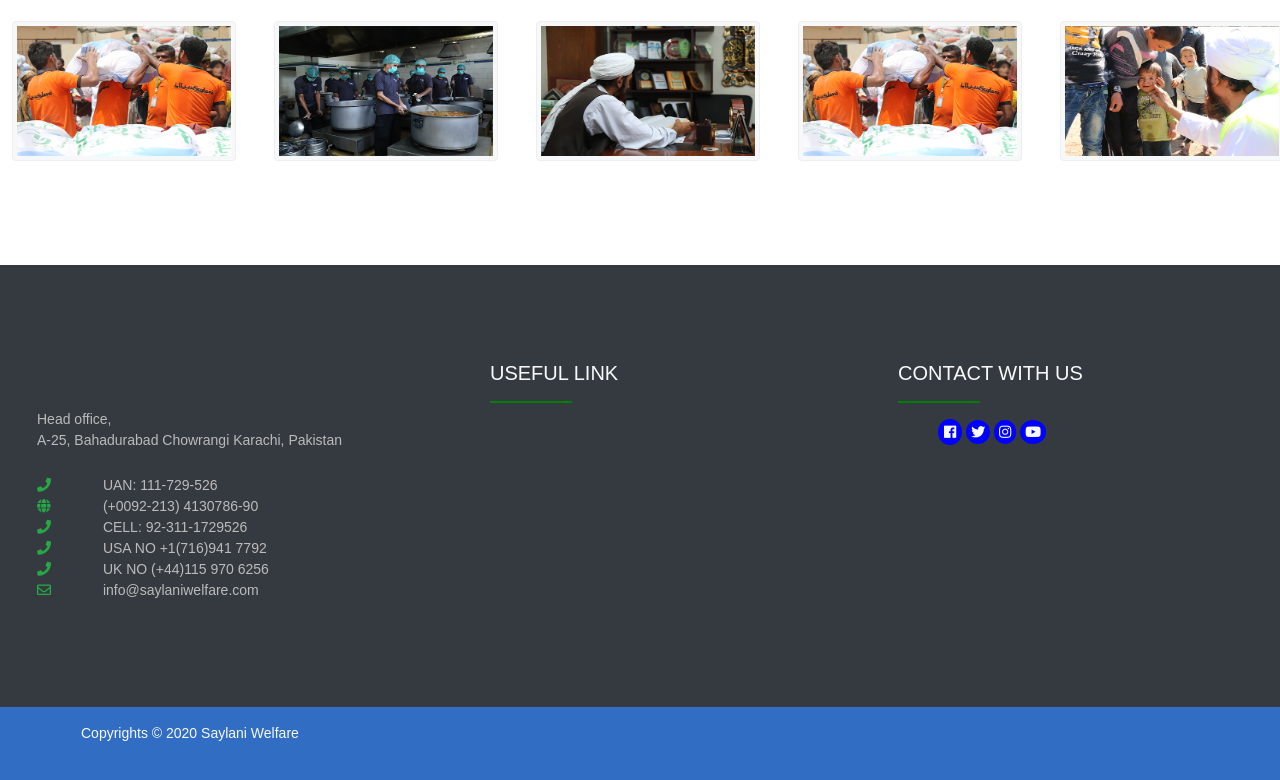
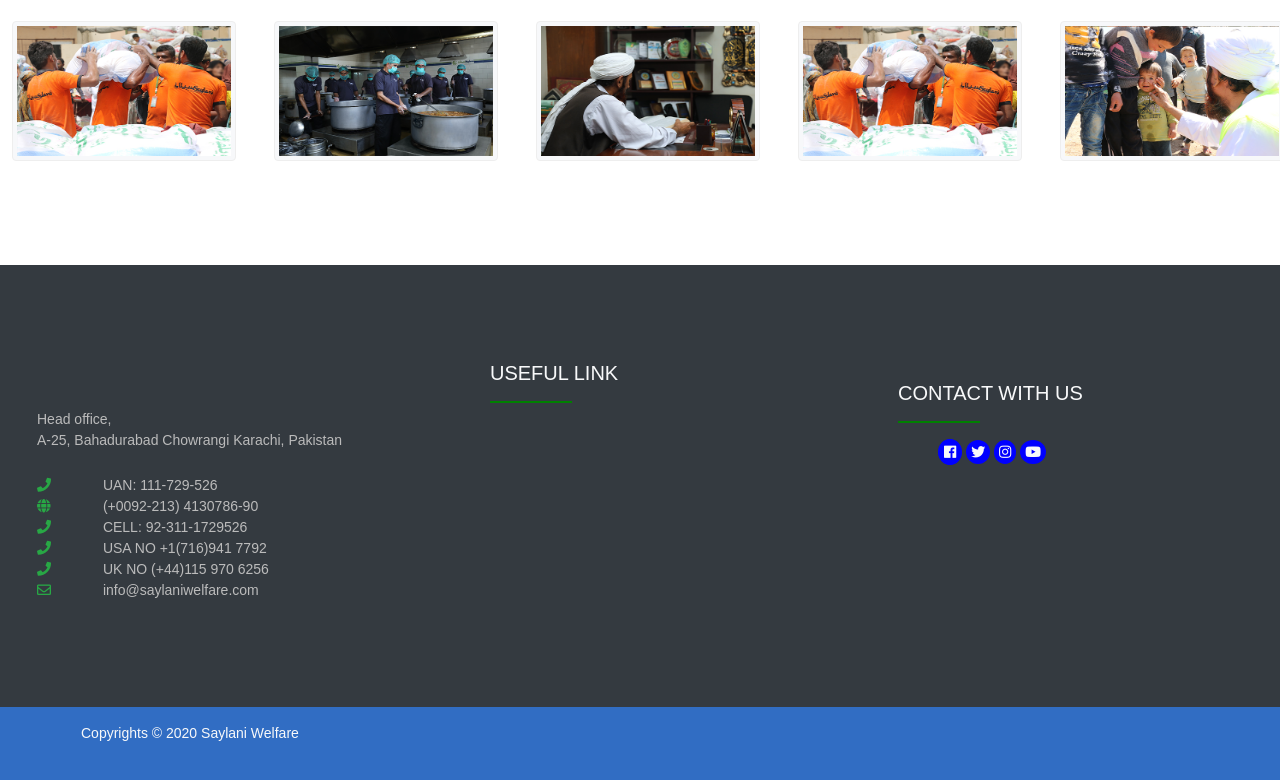
Before and after one commit to basitkhan1636/homesayl, a plain HTML site: page index.html in a window 1280 px wide. Shown: the part 2743-3523 px from the top of the page. Drawn offline with nearby package versions, Linux system fonts and the light colour scheme.

Commit message:
Update index.html

```diff
--- a/index.html
+++ b/index.html
@@ -525,7 +525,7 @@
 
                 </div>
                 <div class="contact mai" style="width: 360px;
-                height: 100px;">
+                height: 100px; margin-top:20px;">
                     <h5
                         style="Helvetica Neue, Helvetica, sans-serif;margin: 0px 0px 8px;color: #f8f9fa;font-size: 20px;">
                         CONTACT WITH US</h5>
```
